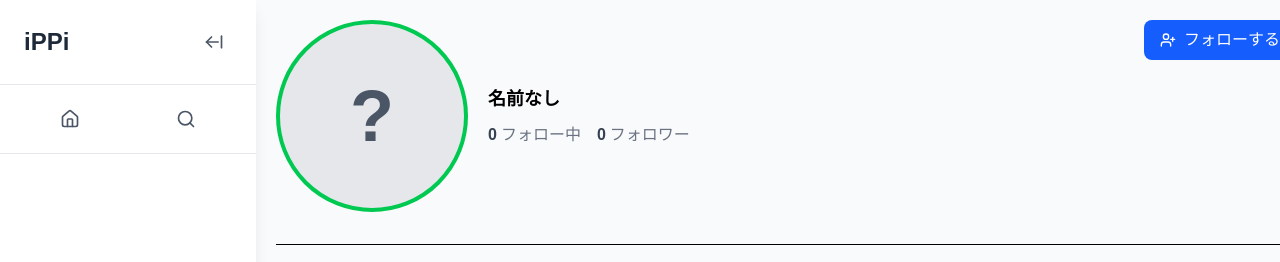
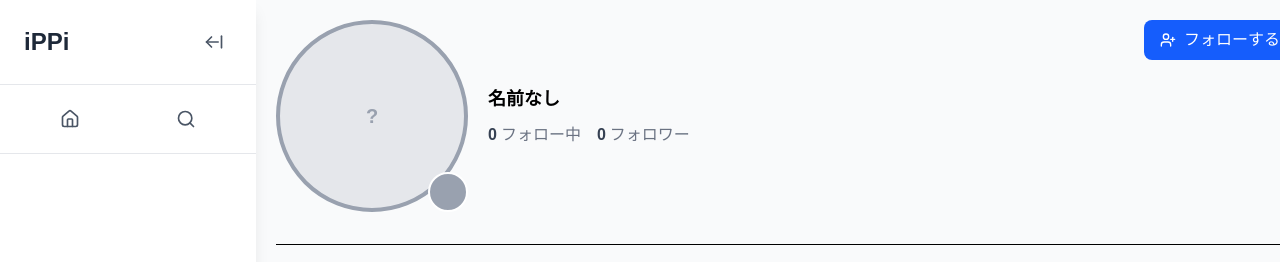
Before and after one commit to aj8d/ippi-frontend, a React (Vite) app: page /1 in a window 1280 px wide. Shown: the top 262 px of the page. Built offline with nearby package versions, Linux system fonts and the light colour scheme; no server answers; a web font is replaced by a local one.

Commit message:
feat: ストリーク状況に応じてユーザーアイコンを変化

```diff
--- /dev/null
+++ b/src/components/UserAvatar.jsx
@@ -0,0 +1,136 @@
+/**
+ * UserAvatar.jsx - ユーザーアバターコンポーネント
+ *
+ * ストリークが1以上の場合、右下に炎マークを表示します。
+ * Discordのオンライン表示のようなデザイン。
+ */
+
+import { useState, useEffect } from 'react';
+import { Flame } from 'lucide-react';
+import { useAuth } from '../auth/AuthContext';
+import { API_ENDPOINTS } from '../config';
+
+function UserAvatar({
+  userId,
+  userName,
+  profileImageUrl,
+  size = 'md',
+  showStreakBadge = true,
+  showBorder = false,
+  className = '',
+}) {
+  const { token } = useAuth();
+  const [dailyCompletions, setDailyCompletions] = useState(0);
+
+  // サイズの設定
+  const sizeClasses = {
+    sm: 'w-8 h-8',
+    md: 'w-12 h-12',
+    lg: 'w-16 h-16',
+    xl: 'w-24 h-24',
+    '2xl': 'w-48 h-48',
+  };
+
+  const badgeSizeClasses = {
+    sm: 'w-3 h-3',
+    md: 'w-4 h-4',
+    lg: 'w-5 h-5',
+    xl: 'w-6 h-6',
+    '2xl': 'w-10 h-10',
+  };
+
+  const iconSizeClasses = {
+    sm: 'w-2 h-2',
+    md: 'w-2.5 h-2.5',
+    lg: 'w-3 h-3',
+    xl: 'w-4 h-4',
+    '2xl': 'w-6 h-6',
+  };
+
+  const borderClasses = {
+    sm: 'border-2',
+    md: 'border-2',
+    lg: 'border-2',
+    xl: 'border-4',
+    '2xl': 'border-4',
+  };
+
+  // プロフィール画像URLの処理
+  const getAvatarUrl = () => {
+    if (!profileImageUrl) return null;
+
+    if (profileImageUrl.startsWith('http://') || profileImageUrl.startsWith('https://')) {
+      return profileImageUrl;
+    }
+
+    return `${API_ENDPOINTS.BASE}${profileImageUrl}`;
+  };
+
+  const avatarUrl = getAvatarUrl();
+
+  // ユーザーのストリーク情報を取得
+  useEffect(() => {
+    if (!showStreakBadge || !token || !userId) return;
+
+    const fetchStreakStatus = async () => {
+      try {
+        const response = await fetch(`${API_ENDPOINTS.USER_STATS.BASE}/${userId}`, {
+          headers: {
+            Authorization: `Bearer ${token}`,
+          },
+        });
+
+        if (response.ok) {
+          const data = await response.json();
+          setDailyCompletions(data.dailyTimerCompletions || 0);
+        }
+      } catch (error) {
+        console.error('Failed to fetch streak status:', error);
+      }
+    };
+
+    fetchStreakStatus();
+  }, [userId, token, showStreakBadge]);
+
+  const hasStreak = dailyCompletions >= 1;
+  const borderColor = showBorder ? (hasStreak ? 'border-orange-500' : 'border-gray-400') : 'border-transparent';
+
+  return (
+    <div className={`relative inline-block ${className}`}>
+      {/* アバター画像 */}
+      <div
+        className={`${sizeClasses[size]} rounded-full overflow-hidden bg-gray-200 dark:bg-gray-700 flex-shrink-0 ${
+          showBorder ? `${borderClasses[size]} ${borderColor}` : ''
+        }`}
+      >
+        {avatarUrl ? (
+          <img src={avatarUrl} alt={userName} className="w-full h-full object-cover" />
+        ) : (
+          <div className="w-full h-full flex items-center justify-center text-gray-400 dark:text-gray-500 text-xl font-bold">
+            {userName?.charAt(0)?.toUpperCase() || '?'}
+          </div>
+        )}
+      </div>
+
+      {/* ストリークバッジ（Discordのオンライン表示風） */}
+      {showStreakBadge && hasStreak && (
+        <div
+          className={`absolute bottom-0 right-0 ${badgeSizeClasses[size]} bg-orange-500 rounded-full border-2 border-white dark:border-gray-800 flex items-center justify-center`}
+          title={`今日のタイマー完了数: ${dailyCompletions}`}
+        >
+          <Flame className={`${iconSizeClasses[size]} text-white`} fill="currentColor" />
+        </div>
+      )}
+
+      {/* ストリークが0の場合の灰色丸バッジ */}
+      {showStreakBadge && !hasStreak && showBorder && (
+        <div
+          className={`absolute bottom-0 right-0 ${badgeSizeClasses[size]} bg-gray-400 rounded-full border-2 border-white dark:border-gray-800`}
+          title="今日はまだタイマーを完了していません"
+        />
+      )}
+    </div>
+  );
+}
+
+export default UserAvatar;
--- a/src/components/UserCard.jsx
+++ b/src/components/UserCard.jsx
@@ -11,6 +11,7 @@ import { useState, useEffect } from 'react';
 import { useNavigate } from 'react-router-dom';
 import { UserPlus, UserMinus } from 'lucide-react';
 import { API_ENDPOINTS } from '../config';
+import UserAvatar from './UserAvatar';
 
 /**
  * ユーザーカードコンポーネント
@@ -38,20 +39,6 @@ export default function UserCard({
   useEffect(() => {
     setInternalIsFollowing(isFollowing);
   }, [isFollowing]);
-
-  // アバター画像URL
-  // profileImageUrlがフルURLの場合はそのまま使用、相対パスの場合はベースURLを追加
-  const getAvatarUrl = () => {
-    if (!user.profileImageUrl) return null;
-    // 既にフルURLの場合はそのまま返す
-    if (user.profileImageUrl.startsWith('http://') || user.profileImageUrl.startsWith('https://')) {
-      return user.profileImageUrl;
-    }
-    // 相対パスの場合はベースURLを追加
-    return `${API_ENDPOINTS.BASE}${user.profileImageUrl}`;
-  };
-
-  const avatarUrl = getAvatarUrl();
 
   // プロフィールページへ遷移
   const handleCardClick = () => {
@@ -141,15 +128,13 @@ export default function UserCard({
       {/* ユーザー情報 */}
       <div className="flex items-center gap-3">
         {/* アバター */}
-        <div className="w-12 h-12 rounded-full overflow-hidden bg-gray-200 dark:bg-gray-700 flex-shrink-0">
-          {avatarUrl ? (
-            <img src={avatarUrl} alt={user.userName} className="w-full h-full object-cover" />
-          ) : (
-            <div className="w-full h-full flex items-center justify-center text-gray-400 dark:text-gray-500 text-xl font-bold">
-              {user.userName?.charAt(0)?.toUpperCase() || '?'}
-            </div>
-          )}
-        </div>
+        <UserAvatar
+          userId={user.userId}
+          userName={user.userName}
+          profileImageUrl={user.profileImageUrl}
+          size="md"
+          showStreakBadge={true}
+        />
 
         {/* ユーザー詳細 */}
         <div className="flex flex-col">
--- a/src/config/index.js
+++ b/src/config/index.js
@@ -81,6 +81,7 @@ export const API_ENDPOINTS = {
 
   // ユーザー統計
   USER_STATS: {
+    BASE: `${API_BASE_URL}/user-stats`,
     ME: `${API_BASE_URL}/user-stats/me`,
     BY_ID: (userId) => `${API_BASE_URL}/user-stats/${userId}`,
     BY_CUSTOM_ID: (customId) => `${API_BASE_URL}/user-stats/user/${customId}`,
--- a/src/pages/Feed.jsx
+++ b/src/pages/Feed.jsx
@@ -10,6 +10,7 @@ import { useState, useEffect, useCallback } from 'react';
 import { useNavigate } from 'react-router-dom';
 import { ArrowLeft, Users, Clock, Flame, Trophy, Heart, RefreshCw, MessageCircle, Send, Trash2 } from 'lucide-react';
 import Sidebar from '../components/Sidebar';
+import UserAvatar from '../components/UserAvatar';
 import { useAuth } from '../auth/AuthContext';
 import { API_ENDPOINTS } from '../config';
 import { useAchievementChecker } from '../hooks/useAchievementChecker';
@@ -342,20 +343,16 @@ function Feed() {
                   <div className="flex items-start gap-4">
                     {/* ユーザーアバター */}
                     <div
-                      className="w-12 h-12 rounded-full overflow-hidden bg-gray-200 flex-shrink-0 cursor-pointer"
+                      className="cursor-pointer"
                       onClick={() => item.userCustomId && navigate(`/${item.userCustomId}`)}
                     >
-                      {item.userProfileImageUrl ? (
-                        <img
-                          src={item.userProfileImageUrl}
-                          alt={item.userName}
-                          className="w-full h-full object-cover"
-                        />
-                      ) : (
-                        <div className="w-full h-full flex items-center justify-center text-gray-600 text-lg font-bold">
-                          {item.userName?.charAt(0)?.toUpperCase() || '?'}
-                        </div>
-                      )}
+                      <UserAvatar
+                        userId={item.userId}
+                        userName={item.userName}
+                        profileImageUrl={item.userProfileImageUrl}
+                        size="md"
+                        showStreakBadge={true}
+                      />
                     </div>
 
                     {/* アクティビティ内容 */}
@@ -435,19 +432,13 @@ function Feed() {
                               {item.comments.map((comment) => (
                                 <div key={comment.id} className="flex items-start gap-2 group">
                                   {/* コメント投稿者のアバター */}
-                                  <div className="w-8 h-8 rounded-full overflow-hidden bg-gray-200 flex-shrink-0">
-                                    {comment.userProfileImageUrl ? (
-                                      <img
-                                        src={comment.userProfileImageUrl}
-                                        alt={comment.userName}
-                                        className="w-full h-full object-cover"
-                                      />
-                                    ) : (
-                                      <div className="w-full h-full flex items-center justify-center text-gray-600 text-xs font-bold">
-                                        {comment.userName?.charAt(0)?.toUpperCase() || '?'}
-                                      </div>
-                                    )}
-                                  </div>
+                                  <UserAvatar
+                                    userId={comment.userId}
+                                    userName={comment.userName}
+                                    profileImageUrl={comment.userProfileImageUrl}
+                                    size="sm"
+                                    showStreakBadge={true}
+                                  />
                                   <div className="flex-1">
                                     <div className="flex items-center gap-2">
                                       <span className="font-medium text-sm text-gray-900">{comment.userName}</span>
--- a/src/pages/Profile.jsx
+++ b/src/pages/Profile.jsx
@@ -5,6 +5,7 @@ import ActivityCalendar from '../components/ActivityCalendar';
 import StatsWidget from '../components/StatsWidget';
 import Sidebar from '../components/Sidebar';
 import ProfileWidgetManager, { WidgetAddButton } from '../components/ProfileWidgetManager';
+import UserAvatar from '../components/UserAvatar';
 import { UserPlus, UserMinus, Users, MoreVertical, Edit, Upload, AtSign } from 'lucide-react';
 import { API_ENDPOINTS, API_BASE_URL } from '../config';
 import { useProfile } from '../hooks/useProfile';
@@ -237,15 +238,14 @@ export default function Profile() {
 
             {/* プロフィール情報 */}
             <div className="flex items-center gap-5">
-              <div className="w-48 h-48 rounded-full bg-gray-200 flex items-center justify-center overflow-hidden border-4 border-green-500">
-                {profileImageUrl ? (
-                  <img src={profileImageUrl} alt="プロフィール" className="w-full h-full object-cover" />
-                ) : (
-                  <div className="w-full h-full flex items-center justify-center text-gray-600 text-7xl font-bold">
-                    {userName?.charAt(0)?.toUpperCase() || '?'}
-                  </div>
-                )}
-              </div>
+              <UserAvatar
+                userId={profileUserId}
+                userName={userName}
+                profileImageUrl={profileImageUrl}
+                size="2xl"
+                showStreakBadge={true}
+                showBorder={true}
+              />
 
               <div className="flex flex-col">
                 <p className="text-lg mb-2.5 font-bold">{userName || '名前なし'}</p>
```
